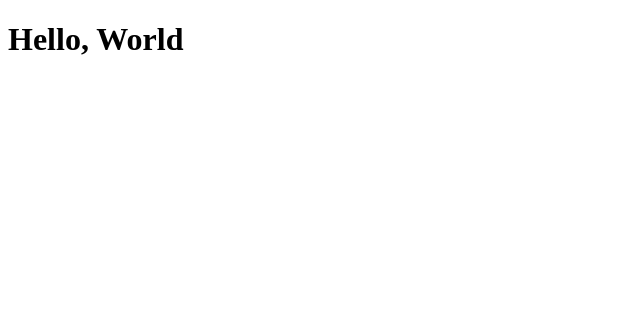
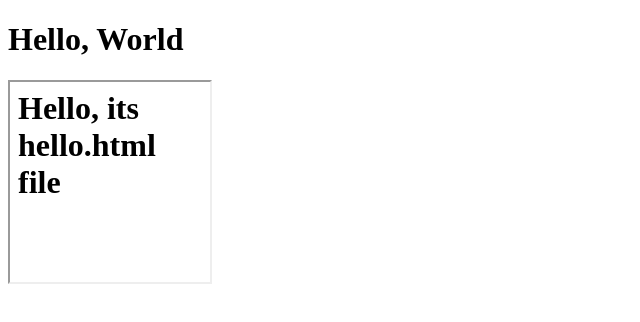
Before and after one commit to maxbusters/helloGir, a plain HTML site: page index.html in a window 1280 px wide. Shown: the whole page, without its empty margins (0-640 px from the left). Drawn offline with Linux system fonts and the light colour scheme.

Commit message:
Add iframe into index.html (to hello/hello.html source)

```diff
--- a/index.html
+++ b/index.html
@@ -5,5 +5,6 @@
     </head>
     <body>
         <h1>Hello, World</h1>
+        <iframe src="hello/hello.html" width="200" height="200"></iframe>
     </body>
 </html>
```
